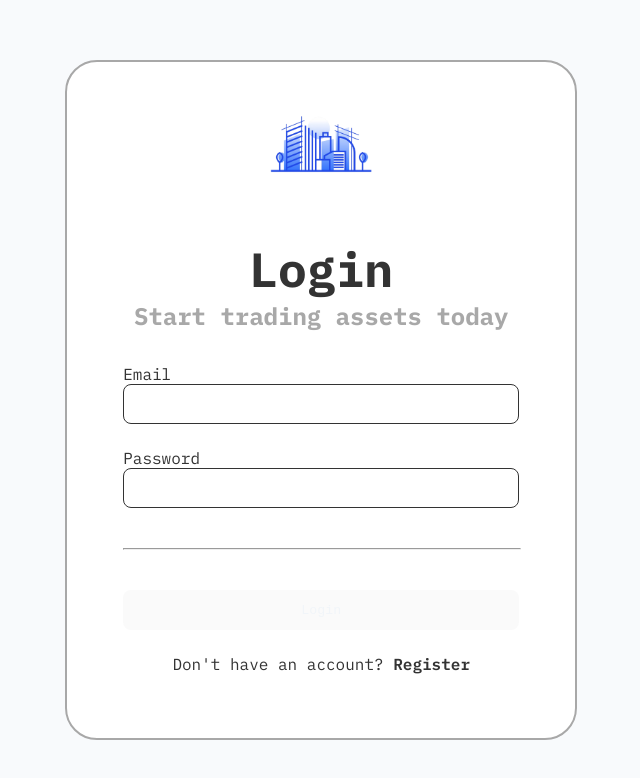
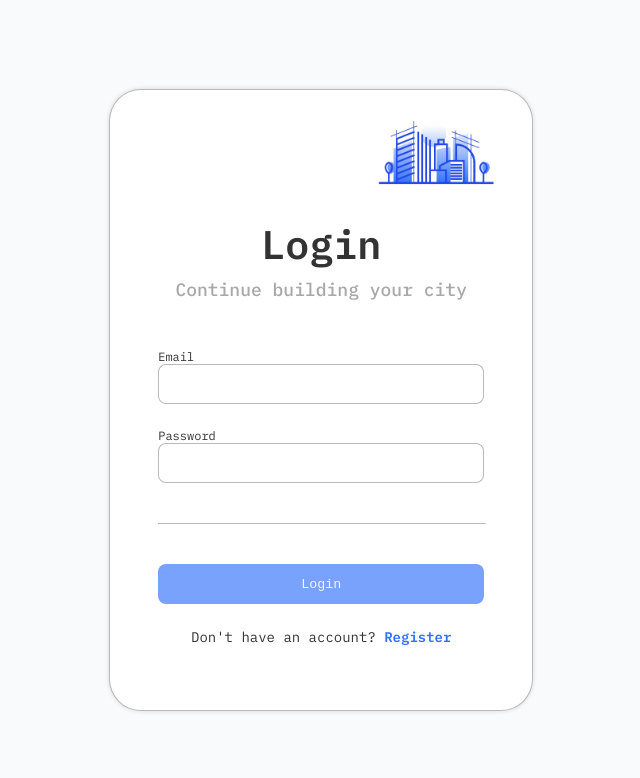
Before and after one commit to sameenmajid12/Ares, an Angular app: page /login in a window 1280 px wide. Shown: the top 778 px of the page, without its empty margins (314-954 px from the left). Built offline with nearby package versions, Linux system fonts and the light colour scheme.

Commit message:
Create shared auth styling for login and signup pages

```diff
--- a/src/app/pages/login/login.css
+++ b/src/app/pages/login/login.css
@@ -1,92 +1,21 @@
-.auth-wrapper {
-  display: flex;
-  flex-direction: column;
-  padding: 0rem 3.5rem;
 
-  background-color: var(--bg-secondary);
-  border: 2px solid var(--text-muted);
-  border-radius: 2rem;
-  box-sizing: border-box;
-  row-gap: 1rem;
-  width: 32rem;
-  position: relative;
-  box-shadow: 0px 0px 10px rgba(255, 255, 255, 0.25);
+.login-wrapper{
+  width: 26.5rem;
 }
-.auth-logo {
-  width: 7rem;
-  position: absolute;
-  left: 50%;
-  transform: translateX(-50%);
-  top: 3rem;
-}
-.auth-content {
-  padding-top: 11rem;
-  padding-bottom:4rem;
-  display: flex;
-  flex-direction: column;
-  row-gap: 2rem;
-}
-.auth-header {
-  display: flex;
-  flex-direction: column;
-  align-items: center;
-}
-.auth-header h2 {
-  font-size: 3rem;
-}
-.auth-header h4 {
-  color: var(--text-muted);
-  font-size: 1.5rem;
-}
-.auth-form-wrapper {
-  display: flex;
-  flex-direction: column;
-  row-gap: 1.5rem;
-}
-.auth-form-item {
-}
-.auth-form-item input {
+.no-account-message {
   width: 100%;
-  box-sizing: border-box;
-  height: 2.5rem;
-  border-radius: 0.5rem;
-  padding: 0 1rem;
-  outline: none;
-  font-family: monospace;
-  border: 1px solid var(--text-primary);
-  background-color: var(--bg-secondary);
   color: var(--text-primary);
-}
-.auth-form-wrapper button {
-  height: 2.5rem;
-  border-radius: 0.5rem;
-  border: none;
-  transition: all 0.1s ease;
-}
-.auth-form-wrapper button:disabled{
-  color:var(--bg-tertiary);
-}
-.auth-form-wrapper button:disabled:hover{
-  box-shadow: none;
-}
-.auth-form-wrapper button:hover {
-  box-shadow: 0px 0px 4px var(--text-primary);
-}
-.no-account-message{
-  width: 100%;
-  color:var(--text-primary);
   display: flex;
   align-items: center;
   justify-content: center;
 }
-.no-account-message p{
+.no-account-message p {
   text-align: center;
+  font-size: 0.875rem;
 }
-.line{
-  width: 100%;
-  margin: 1rem 0;
-}
-.no-account-message span{
+
+.no-account-message span {
   font-weight: 600;
   cursor: pointer;
+  color: var(--accent-main);
 }
--- a/src/app/pages/login/login.html
+++ b/src/app/pages/login/login.html
@@ -1,11 +1,11 @@
-<div class="auth-wrapper">
+<div class="auth-wrapper login-wrapper">
   <img class="auth-logo" src="images/logo.png" />
   <div class="auth-content">
     <div class="auth-header">
       <h2>Login</h2>
-      <h4>Start trading assets today</h4>
+      <h4>Continue building your city</h4>
     </div>
-    <form [formGroup]="loginForm" (ngSubmit)="onSubmit()" class="auth-form-wrapper">
+    <form [formGroup]="loginForm" (ngSubmit)="onSubmit()" class="auth-form-wrapper ">
       <div class="auth-form-item">
         <p>Email</p>
         <input
--- a/src/app/pages/login/login.ts
+++ b/src/app/pages/login/login.ts
@@ -7,7 +7,7 @@ import { ReactiveFormsModule, FormBuilder, Validators } from '@angular/forms';
   selector: 'app-login',
   imports: [RouterLink, InputError, ReactiveFormsModule],
   templateUrl: './login.html',
-  styleUrl: './login.css',
+  styleUrls: ['./login.css', '../../styles/auth-form.styles.css'],
 })
 export class Login {
   private formBuilder = inject(FormBuilder);
--- a/src/app/pages/signup/signup.css
+++ b/src/app/pages/signup/signup.css
@@ -1,73 +1,5 @@
-.auth-wrapper {
-  display: flex;
-  flex-direction: column;
-  padding: 0rem 3.5rem;
-
-  background-color: var(--bg-secondary);
-  border: 2px solid var(--text-muted);
-  border-radius: 2rem;
-  box-sizing: border-box;
-  row-gap: 1rem;
-  width: 32rem;
-  position: relative;
-  box-shadow: 0px 0px 10px rgba(255, 255, 255, 0.25);
-}
-.auth-logo {
-  width: 7rem;
-  position: absolute;
-  left: 50%;
-  transform: translateX(-50%);
-  top: 3rem;
-}
-.auth-content {
-  padding-top: 11rem;
-  padding-bottom: 4rem;
-  display: flex;
-  flex-direction: column;
-  row-gap: 2rem;
-}
-.auth-header {
-  display: flex;
-  flex-direction: column;
-  align-items: center;
-}
-.auth-header h2 {
-  font-size: 3rem;
-}
-.auth-header h4 {
-  color: var(--text-muted);
-  font-size: 1.5rem;
-}
-.auth-form-wrapper {
-  display: flex;
-  flex-direction: column;
-  row-gap: 1.5rem;
-}
-.auth-form-item {
-}
-.auth-form-item input {
-  width: 100%;
-  box-sizing: border-box;
-  height: 2.5rem;
-  border-radius: 0.5rem;
-  padding: 0 1rem;
-  outline: none;
-  font-family: monospace;
-  border: 1px solid var(--text-primary);
-  background-color: var(--bg-secondary);
-  color: var(--text-primary);
-}
-.auth-form-wrapper button {
-  height: 2.5rem;
-  border-radius: 0.5rem;
-  border: none;
-  transition: all 0.1s ease;
-}
-.auth-form-wrapper button:disabled {
-  color: var(--bg-tertiary);
-}
-.auth-form-wrapper button:disabled:hover {
-  box-shadow: none;
+.signup-wrapper{
+  width: 28rem;
 }
 .no-account-message {
   width: 100%;
@@ -78,12 +10,10 @@
 }
 .has-account-message p {
   text-align: center;
-}
-.line {
-  width: 100%;
-  margin: 1rem 0;
+  font-size: 0.875rem;
 }
 .has-account-message span {
   font-weight: 600;
   cursor: pointer;
+  color: var(--accent-main);
 }
--- a/src/app/pages/signup/signup.html
+++ b/src/app/pages/signup/signup.html
@@ -1,9 +1,9 @@
-<div class="auth-wrapper">
+<div class="auth-wrapper signup-wrapper">
   <img class="auth-logo" src="images/logo.png" />
   <div class="auth-content">
     <div class="auth-header">
       <h2>Register</h2>
-      <h4>Create an account today</h4>
+      <h4>Start building your city today</h4>
     </div>
     <form [formGroup]="signupForm" (ngSubmit)="onSubmit()" class="auth-form-wrapper">
       <div class="auth-form-item">
--- a/src/app/pages/signup/signup.ts
+++ b/src/app/pages/signup/signup.ts
@@ -8,7 +8,7 @@ import { passwordMatchValidator } from '../../validators/password-match.validato
   selector: 'app-signup',
   imports: [RouterLink, InputError, ReactiveFormsModule],
   templateUrl: './signup.html',
-  styleUrl: './signup.css',
+  styleUrls: ['./signup.css', '../../styles/auth-form.styles.css'],
 })
 export class Signup {
   formBuilder = inject(FormBuilder);
--- /dev/null
+++ b/src/app/styles/auth-form.styles.css
@@ -0,0 +1,83 @@
+.auth-wrapper {
+  display: flex;
+  flex-direction: column;
+  padding: 0rem 3rem;
+  background-color: var(--bg-secondary);
+  border: 1px solid var(--border-main);
+  border-radius: 2rem;
+  box-sizing: border-box;
+  row-gap: 1rem;
+  position: relative;
+  box-shadow: 0px 0px 4px #d6d6d6;
+}
+.auth-logo {
+  width: 8rem;
+  position: absolute;
+  right: 2rem;
+    top: 1.5rem;
+}
+.auth-content {
+  padding-top: 8rem;
+  padding-bottom: 4rem;
+  display: flex;
+  flex-direction: column;
+  row-gap:3rem;
+}
+.auth-header {
+  display: flex;
+  flex-direction: column;
+  align-items: center;
+}
+.auth-header h2 {
+  font-size: 2.5rem;
+  font-weight: 600;
+}
+.auth-header h4 {
+  padding-top:0.5rem;
+  color: var(--text-muted);
+  font-size: 1.125rem;
+  font-weight: 500;
+  text-align: center;
+}
+.auth-form-wrapper {
+  display: flex;
+  flex-direction: column;
+  row-gap: 1.5rem;
+}
+.auth-form-item p{
+  font-size: 0.75rem;
+}
+.auth-form-item input {
+  width: 100%;
+  box-sizing: border-box;
+  height: 2.5rem;
+  border-radius: 0.5rem;
+  padding: 0 1rem;
+  outline: none;
+  font-family: monospace;
+  border: 1px solid var(--border-main);
+  background-color: var(--bg-secondary);
+  color: var(--text-primary);
+}
+.auth-form-wrapper button {
+  height: 2.5rem;
+  border-radius: 0.5rem;
+  border: none;
+  transition: all 0.1s ease;
+  background-color: var(--accent-main);
+  color: white;
+}
+.auth-form-wrapper button:disabled {
+  color: var(--bg-tertiary);
+  background-color: var(--accent-main-muted);
+  cursor:auto;
+}
+.auth-form-wrapper button:disabled:hover {
+  box-shadow: none;
+}
+.line {
+  width: 100%;
+  margin: 1rem 0;
+  border-top: 1px solid var(--border-main);
+  border-bottom: none;
+}
```
